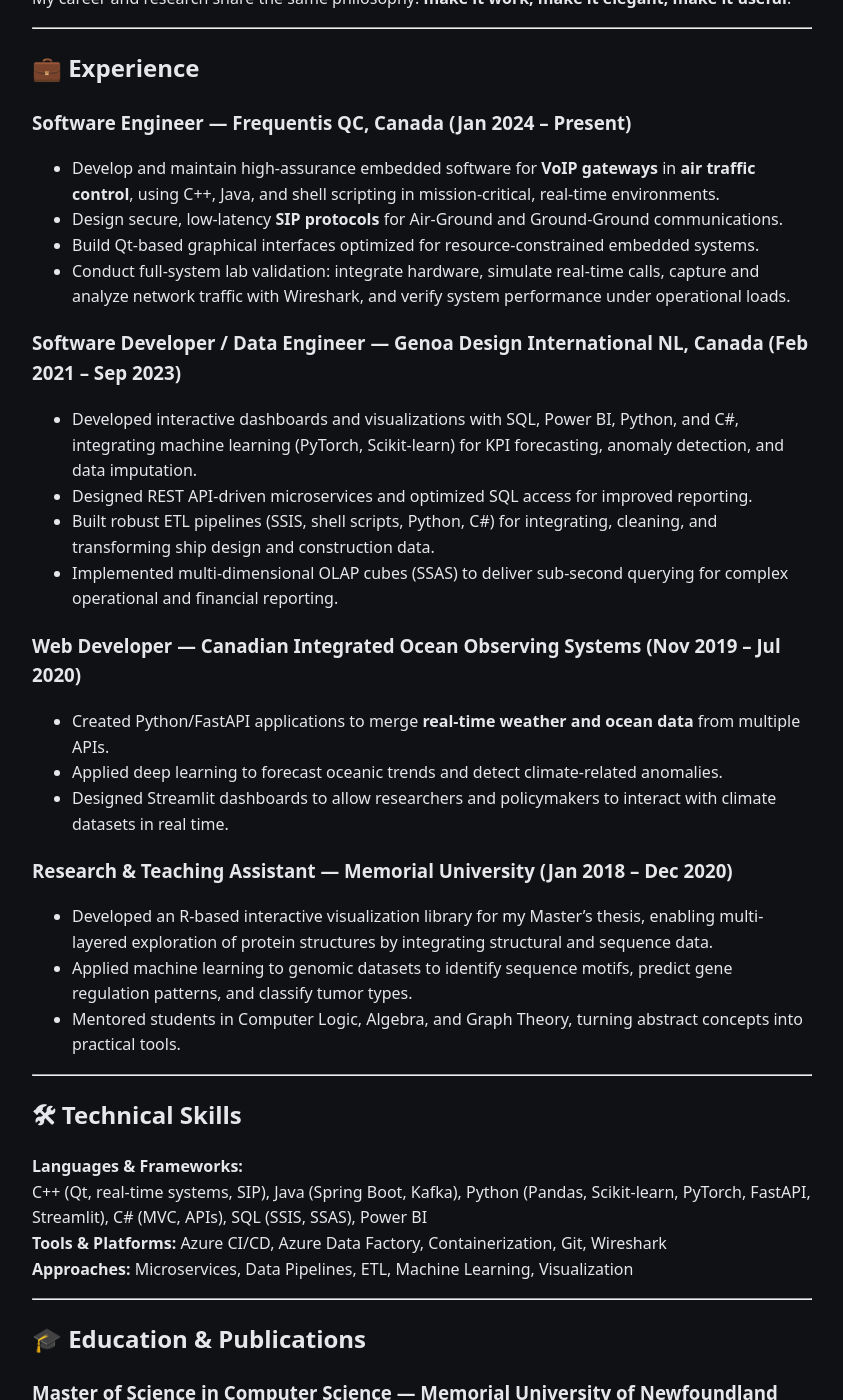
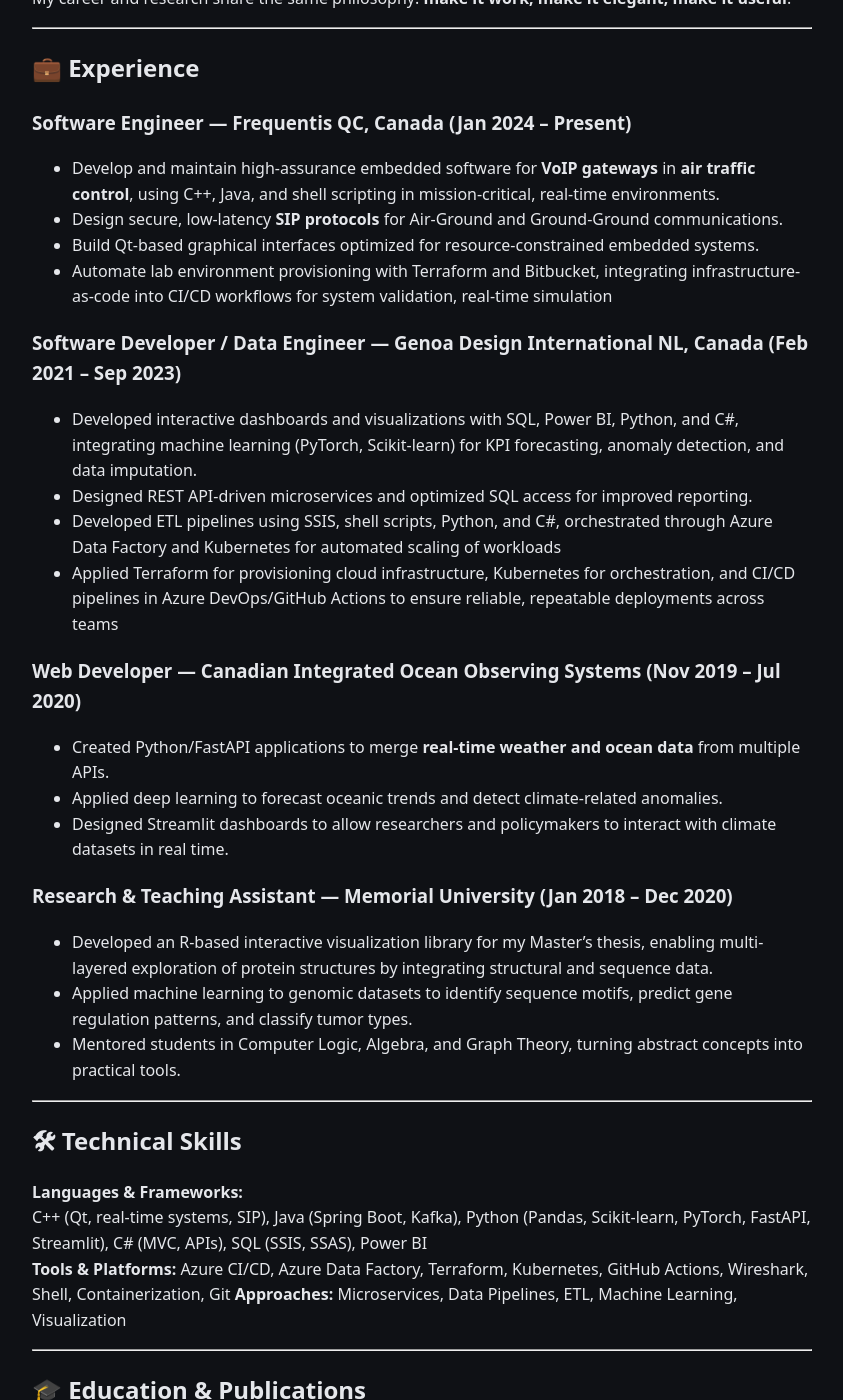
Before and after one commit to idakhiavi/idakhiavi.github.io, a Jekyll site: the page built from resume.md, in a window 1280 px wide and 1400 px high, scrolled down 431 px. Shown: the whole window, without its empty margins (74-917 px from the left). Built offline with Jekyll 4.4.1, drawn with Linux system fonts in a browser that asks for light colours.

Commit message:
Update resume.md

```diff
--- a/resume.md
+++ b/resume.md
@@ -21,13 +21,16 @@
 - Develop and maintain high-assurance embedded software for **VoIP gateways** in **air traffic control**, using C++, Java, and shell scripting in mission-critical, real-time environments.
 - Design secure, low-latency **SIP protocols** for Air-Ground and Ground-Ground communications.
 - Build Qt-based graphical interfaces optimized for resource-constrained embedded systems.
-- Conduct full-system lab validation: integrate hardware, simulate real-time calls, capture and analyze network traffic with Wireshark, and verify system performance under operational loads.
+- Automate lab environment provisioning with Terraform and Bitbucket, integrating infrastructure-as-code into CI/CD
+workflows for system validation, real-time simulation
 
 ### **Software Developer / Data Engineer** — Genoa Design International NL, Canada (Feb 2021 – Sep 2023)
 - Developed interactive dashboards and visualizations with SQL, Power BI, Python, and C#, integrating machine learning (PyTorch, Scikit-learn) for KPI forecasting, anomaly detection, and data imputation.
 - Designed REST API-driven microservices and optimized SQL access for improved reporting.
-- Built robust ETL pipelines (SSIS, shell scripts, Python, C#) for integrating, cleaning, and transforming ship design and construction data.
-- Implemented multi-dimensional OLAP cubes (SSAS) to deliver sub-second querying for complex operational and financial reporting.
+- Developed ETL pipelines using SSIS, shell scripts, Python, and C#, orchestrated through Azure Data Factory and Kubernetes
+for automated scaling of workloads
+- Applied Terraform for provisioning cloud infrastructure, Kubernetes for orchestration, and CI/CD pipelines in Azure
+DevOps/GitHub Actions to ensure reliable, repeatable deployments across teams
 
 ### **Web Developer** — Canadian Integrated Ocean Observing Systems (Nov 2019 – Jul 2020)
 - Created Python/FastAPI applications to merge **real-time weather and ocean data** from multiple APIs.
@@ -44,7 +47,7 @@
 ## 🛠 Technical Skills
 **Languages & Frameworks:**
 C++ (Qt, real-time systems, SIP), Java (Spring Boot, Kafka), Python (Pandas, Scikit-learn, PyTorch, FastAPI, Streamlit), C# (MVC, APIs), SQL (SSIS, SSAS), Power BI
-**Tools & Platforms:** Azure CI/CD, Azure Data Factory, Containerization, Git, Wireshark
+**Tools & Platforms:** Azure CI/CD, Azure Data Factory, Terraform, Kubernetes, GitHub Actions, Wireshark, Shell, Containerization, Git
 **Approaches:** Microservices, Data Pipelines, ETL, Machine Learning, Visualization
 
 ---
```
